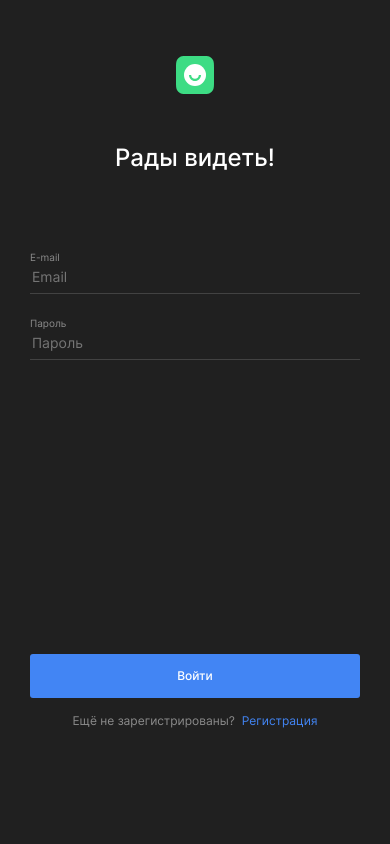
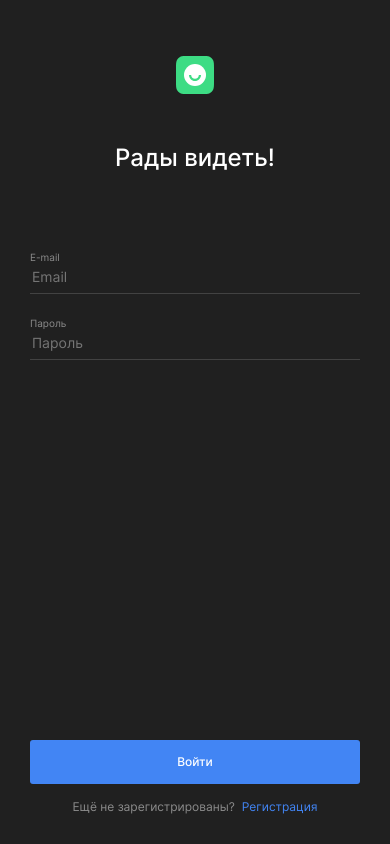
Before and after one commit to m-golovatenko/movies-explorer-frontend, a React (Create React App) app: page /signin in a window 390 px wide. Built offline with nearby package versions, Linux system fonts and the light colour scheme.

Commit message:
hotfix: change auth height

```diff
--- a/src/components/Auth/Auth.css
+++ b/src/components/Auth/Auth.css
@@ -1,11 +1,12 @@
 .auth {
   width: 100%;
-  padding: 70px 30px 0;
+  padding: 70px 30px;
   max-width: 396px;
   margin: 0 auto;
   display: flex;
   flex-direction: column;
-  height: calc(100vh - 140px);
+  box-sizing: border-box;
+  height: 100vh;
   justify-content: space-between;
 }
 
@@ -93,15 +94,12 @@
 @media (max-width: 768px) {
   .auth {
     padding: 232px 30px 232px;
-    height: calc(100vh - 464px);
   }
 }
 
 @media (max-width: 540px) {
   .auth {
     padding: 56px 30px 30px;
-    height: calc(100vh - 86px);
-    box-sizing: border-box;
   }
   .auth__title {
     align-self: center;
```
